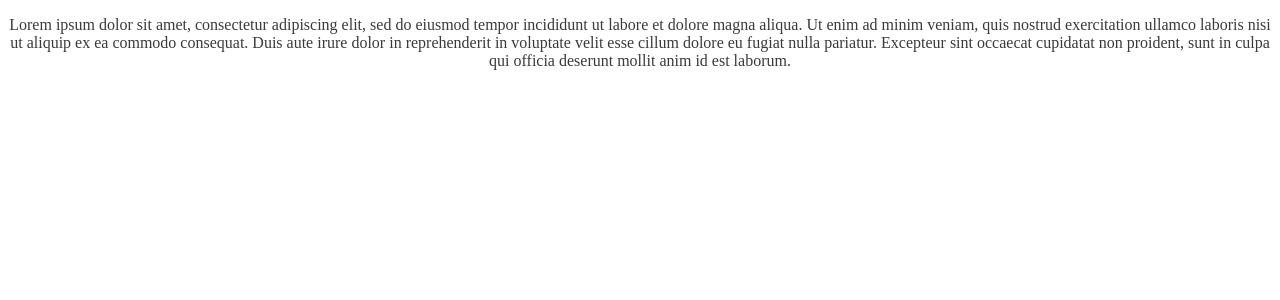
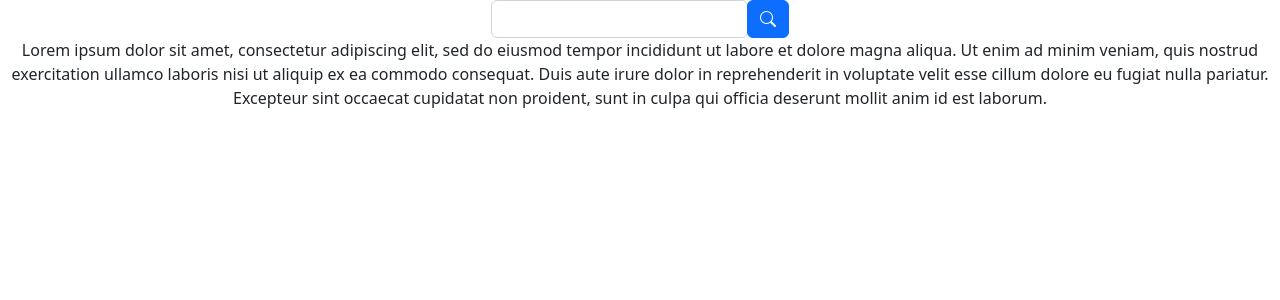
Before and after one commit to Sujanabhandari/hacker_news_react, a React (Create React App) app: page / in a window 1280 px wide. Shown: the top 300 px of the page. Built offline with nearby package versions, Linux system fonts and the light colour scheme.

Commit message:
Add SearchBar component and add bootstrap design.

```diff
--- a/package.json
+++ b/package.json
@@ -6,6 +6,8 @@
     "@testing-library/jest-dom": "^5.16.4",
     "@testing-library/react": "^13.3.0",
     "@testing-library/user-event": "^13.5.0",
+    "bootstrap": "^5.2.0",
+    "bootstrap-icons": "^1.9.1",
     "react": "^18.2.0",
     "react-dom": "^18.2.0",
     "react-scripts": "5.0.1",
--- a/src/Components/MainContainer.js
+++ b/src/Components/MainContainer.js
@@ -1,10 +1,10 @@
 import React from 'react';
-
+import SearchBar from './SearchBar';
 function Main() {
   return (
     <div className="main">
 
-
+        <SearchBar />
         <p>
           Lorem ipsum dolor sit amet, consectetur adipiscing elit, sed do eiusmod tempor incididunt ut labore et dolore magna aliqua. Ut enim ad minim veniam, quis nostrud exercitation ullamco laboris nisi ut aliquip ex ea commodo consequat. Duis aute irure dolor in reprehenderit in voluptate velit esse cillum dolore eu fugiat nulla pariatur. Excepteur sint occaecat cupidatat non proident, sunt in culpa qui officia deserunt mollit anim id est laborum.
         </p>
--- /dev/null
+++ b/src/Components/SearchBar.js
@@ -0,0 +1,21 @@
+import { useState } from "react";
+import 'bootstrap/dist/css/bootstrap.min.css';
+import 'bootstrap-icons/font/bootstrap-icons.css';
+
+const SearchBar = () => {
+    return (
+        <div className="input-group justify-content-md-center">
+            <div className="form-outline">
+                <input type="search" id="form1" className="form-control" />
+            </div>
+            <div>
+                <button type="button" className="btn btn-primary">
+                <i className="bi bi-search"></i>
+                </button>
+            </div>
+
+        </div>
+    )
+}
+
+export default SearchBar;
```
Also changed, not shown: 1 other file (tests, documents, lock files or other folders).
